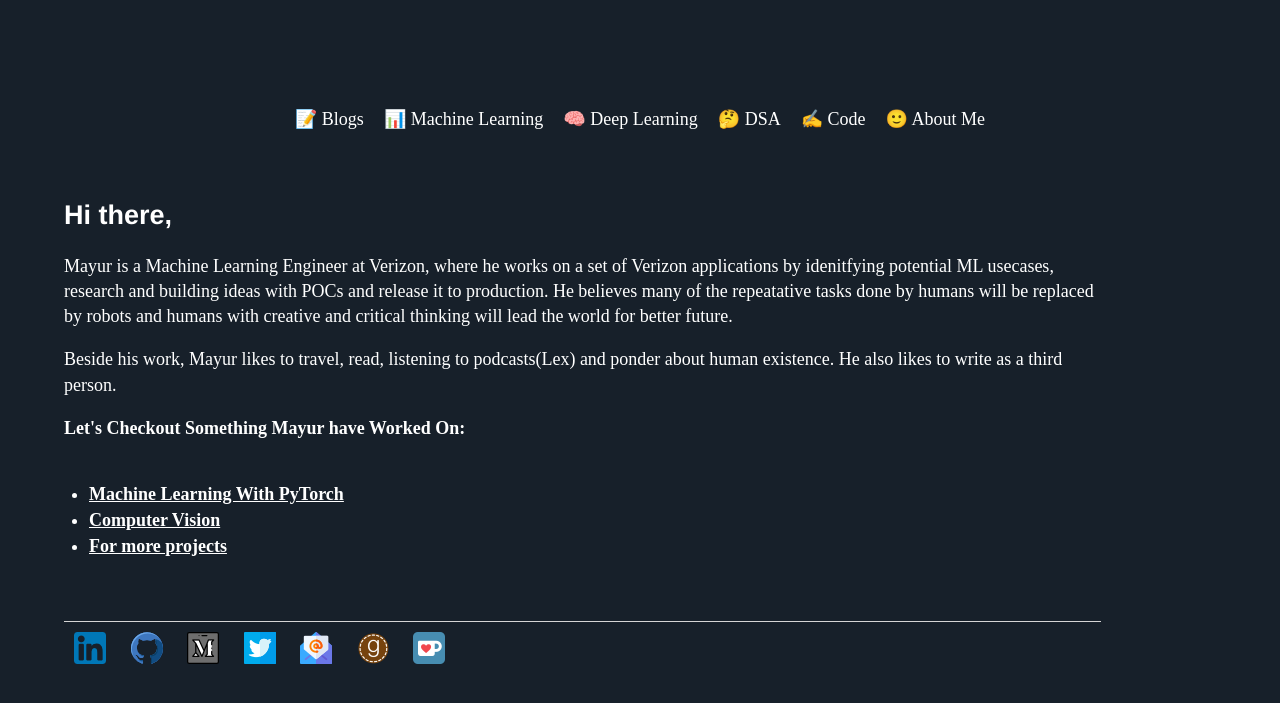
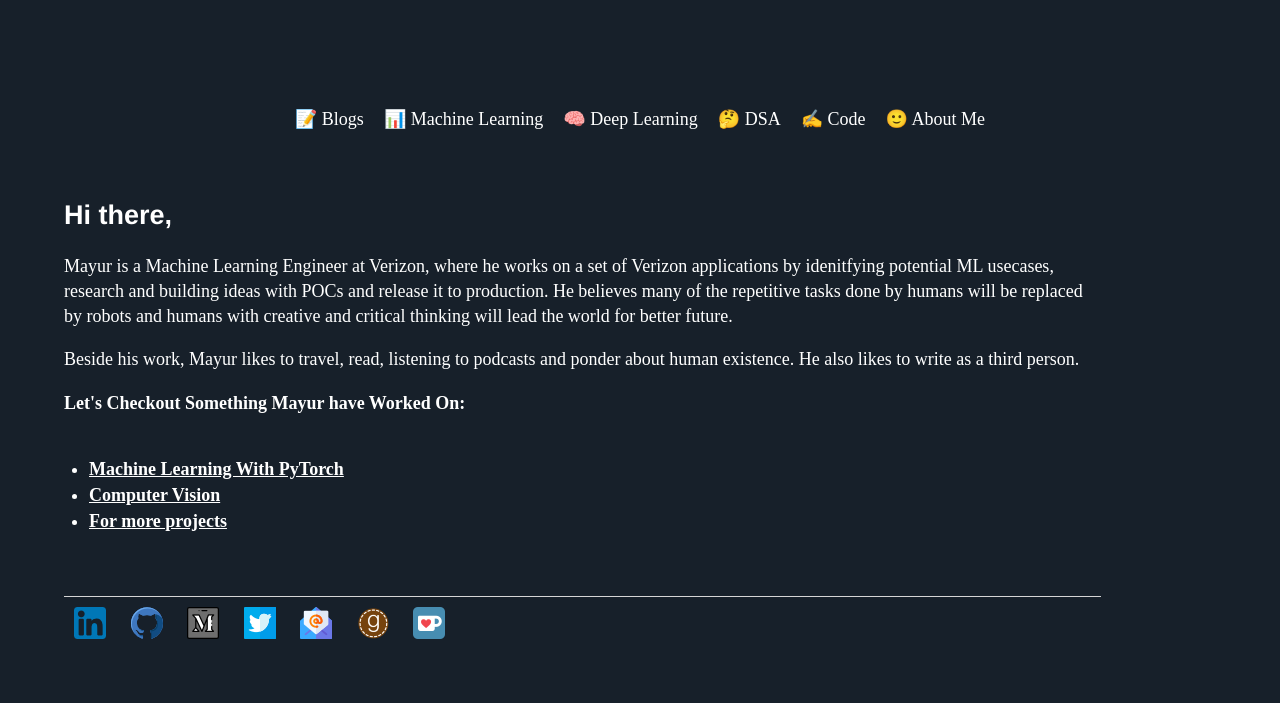
Before and after one commit to Mayurji/mayurji.github.io, a Jekyll site: the page built from about/index.html, in a window 1280 px wide. Shown: the top 703 px of the page. Built offline with Jekyll 4.4.1, drawn with Linux system fonts in a browser that asks for light colours; nearby versions of some CDN libraries.

Commit message:
Update index.html

```diff
--- a/about/index.html
+++ b/about/index.html
@@ -13,10 +13,10 @@ title: Math + Computing = AI
 <p>
 	<h2>Hi there,</h2>
 	<p>Mayur is a Machine Learning Engineer at Verizon, where he works on a set of Verizon applications by idenitfying potential ML usecases, research and
-	building ideas with POCs and release it to production. He believes many of the repeatative tasks done by humans will be replaced by robots and humans
+	building ideas with POCs and release it to production. He believes many of the repetitive tasks done by humans will be replaced by robots and humans
 	with creative and critical thinking will lead the world for better future.</p>
 
-	<p>Beside his work, Mayur likes to travel, read, listening to podcasts(Lex) and ponder about human existence. He also likes to write as a third person.</p>
+	<p>Beside his work, Mayur likes to travel, read, listening to podcasts and ponder about human existence. He also likes to write as a third person.</p>
 
 	<!--<p><strong>Things I Do In My Free Time<strong></p>
 	<ul style="margin-top:-30px;"><li>Deep Learning, Reading and Math.</li></ul>-->
```
